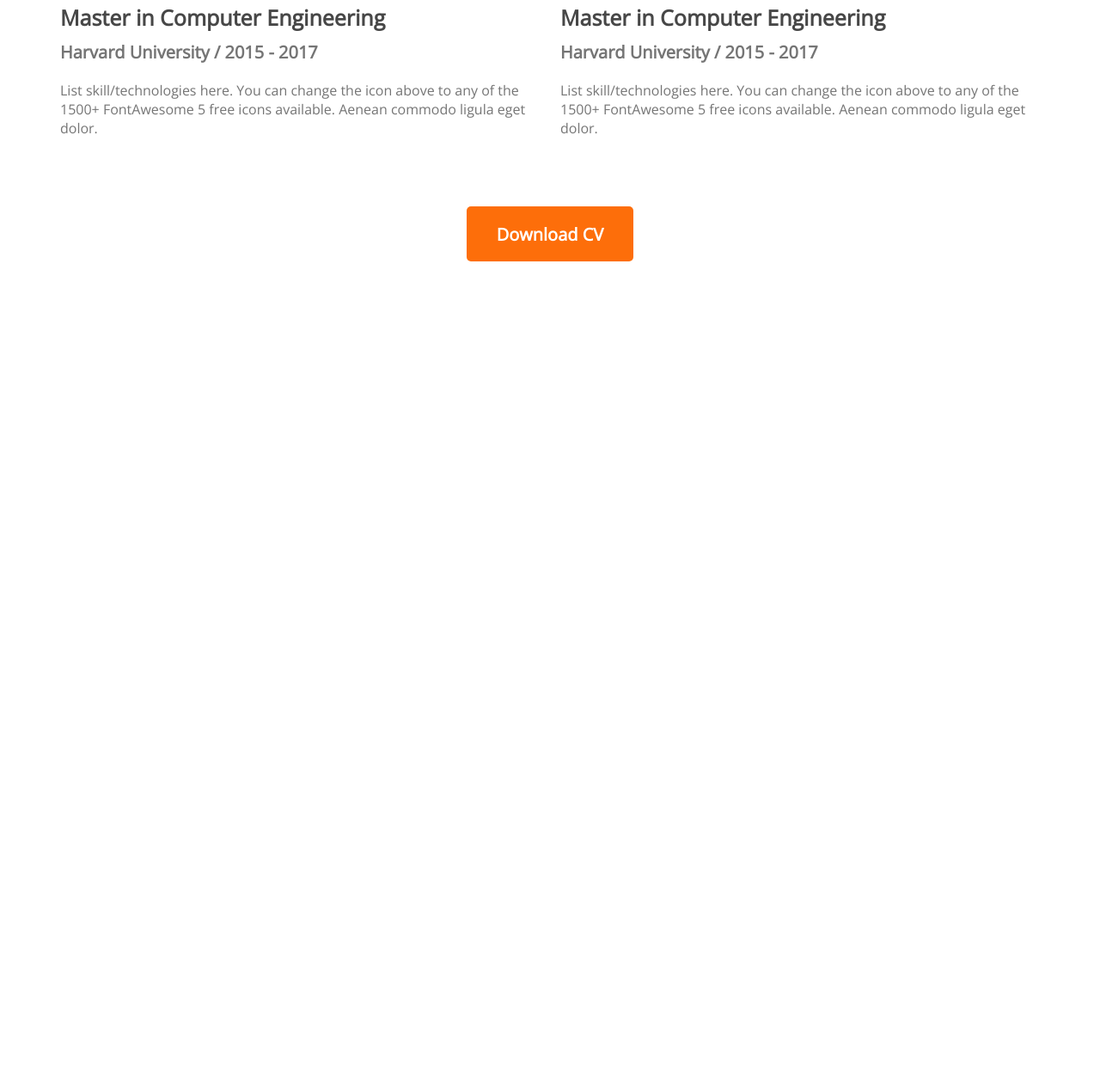
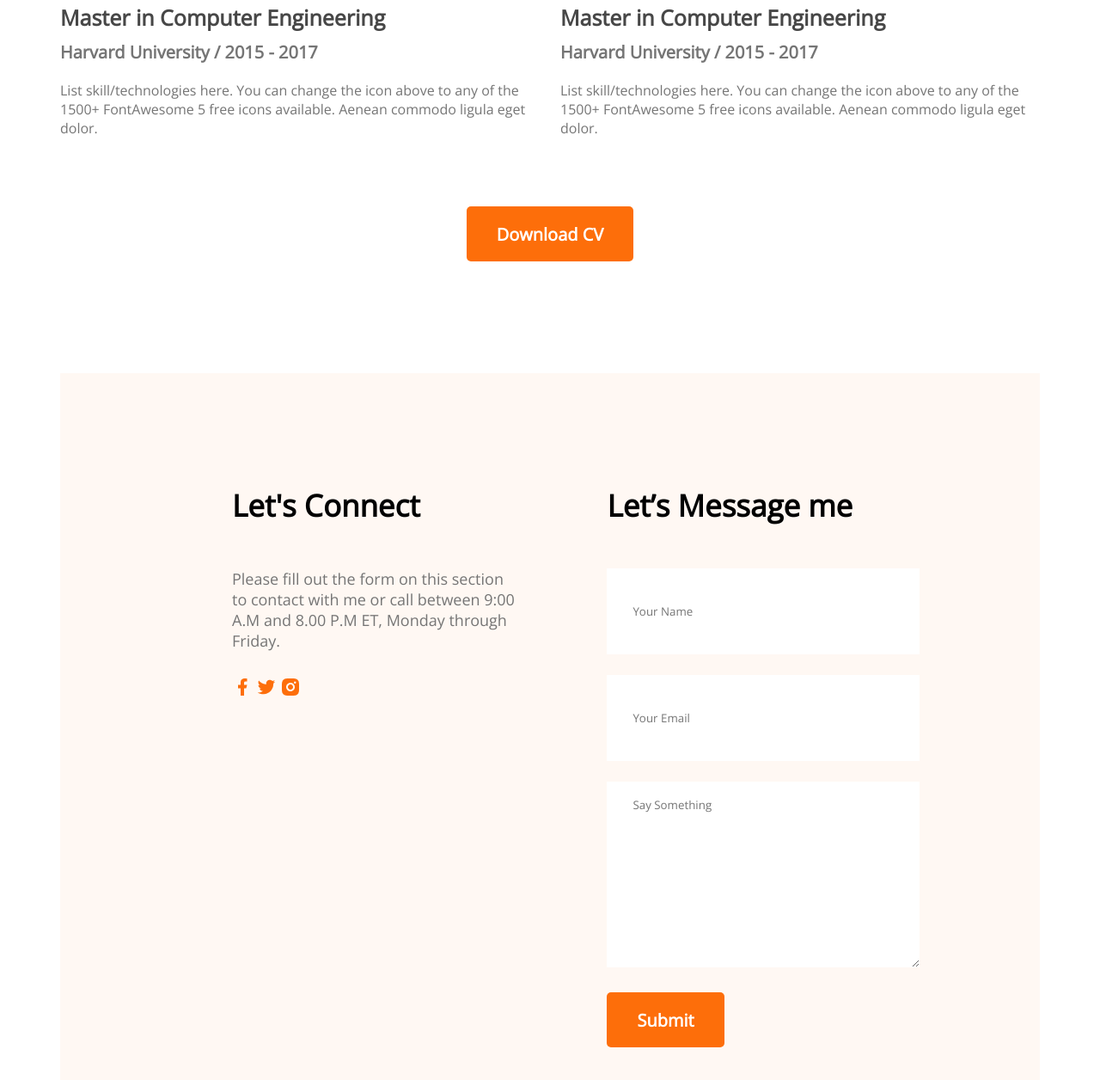
Before and after one commit to RakibMiaOffcial/developer-portfolio, a plain HTML site: page index.html in a window 1280 px wide. Shown: the part 2764-4020 px from the top of the page at 86% size. Before the commit the page ends 3068 px from the top, so only its background shows below. Drawn offline with nearby package versions, Linux system fonts and the light colour scheme.

Commit message:
something

```diff
--- a/index.html
+++ b/index.html
@@ -151,6 +151,31 @@
                 <button class="btn-primary">Download CV</button>
             </div>
         </section>
+        <!-- contact section -->
+        <section class="contact">
+            <div>
+                <h3 class="section-title">Let's Connect</h3>
+                <p class="section-description">Please fill out the form on this section to contact with me or call between 9:00 A.M and 8.00 P.M ET, Monday through Friday.</p>
+                <a href="">
+                    <img src="./images/icons/facebook.png" alt="">
+                </a>
+                <a href="">
+                    <img src="./images/icons/twitter.png" alt="">
+                </a>
+                <a href="">
+                    <img src="./images/icons/insta.png" alt="">
+                </a>
+            </div>
+            <div>
+                <h3 class="section-title">Let’s Message me</h3>
+                <form action="">
+                    <input type="text" name="" id="" placeholder="Your Name">
+                    <input type="email" name="" id="" placeholder="Your Email">
+                    <textarea name="" id="" cols="30" rows="10" placeholder="Say Something"></textarea>
+                    <input class="btn-primary" type="submit" value="Submit">
+                </form>
+            </div>
+        </section>
     </main>
     <footer>
 
--- a/styles/potfolio.css
+++ b/styles/potfolio.css
@@ -177,3 +177,29 @@ section {
     margin-top: 50px;
     text-align: center;
 }
+
+/* contact section  */
+
+.contact{
+    display: flex;
+    gap: 100px;
+    background: #FFF8F3;
+    padding: 130px 200px;
+}
+
+.contact .section-title{
+    text-align: left;
+}
+.contact input[type="text"], input[type="email"], textarea{
+    margin-bottom: 24px;
+    border: 0;
+    width: 100%;
+    padding: 18px 30px;
+}
+
+input{
+    height: 64px;
+}
+.contact a{
+    text-decoration: none;
+}
```
